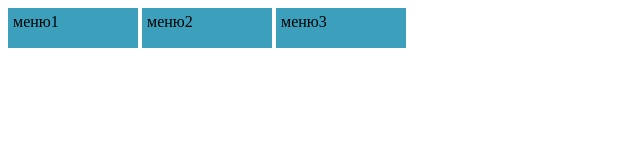
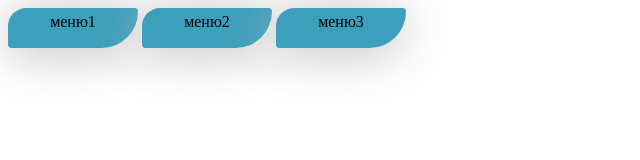
Before and after one commit to AlexeyChelyshev/dropDownMenu, a plain HTML site: page index.html in a window 1280 px wide. Shown: the whole page, without its empty margins (0-640 px from the left). Drawn offline with Linux system fonts and the light colour scheme.

Commit message:
улучшил внешний вид приложения

```diff
--- a/styles.css
+++ b/styles.css
@@ -8,7 +8,9 @@
     position: relative;
     cursor: pointer;
     padding: 5px;
-
+    box-shadow: 0 5px 50px #bababa;
+    border-radius: 25px 5px 50px 5px;
+    text-align: center;
 }
 
 .menu-item .submenu{
@@ -19,4 +21,6 @@
     cursor: pointer;
     margin: 20px 0 0 0;
     padding: 1px;
+    box-shadow: 0 5px 50px #bababa;
+    border-radius: 5px 100px 50px 45px;
 }
```
